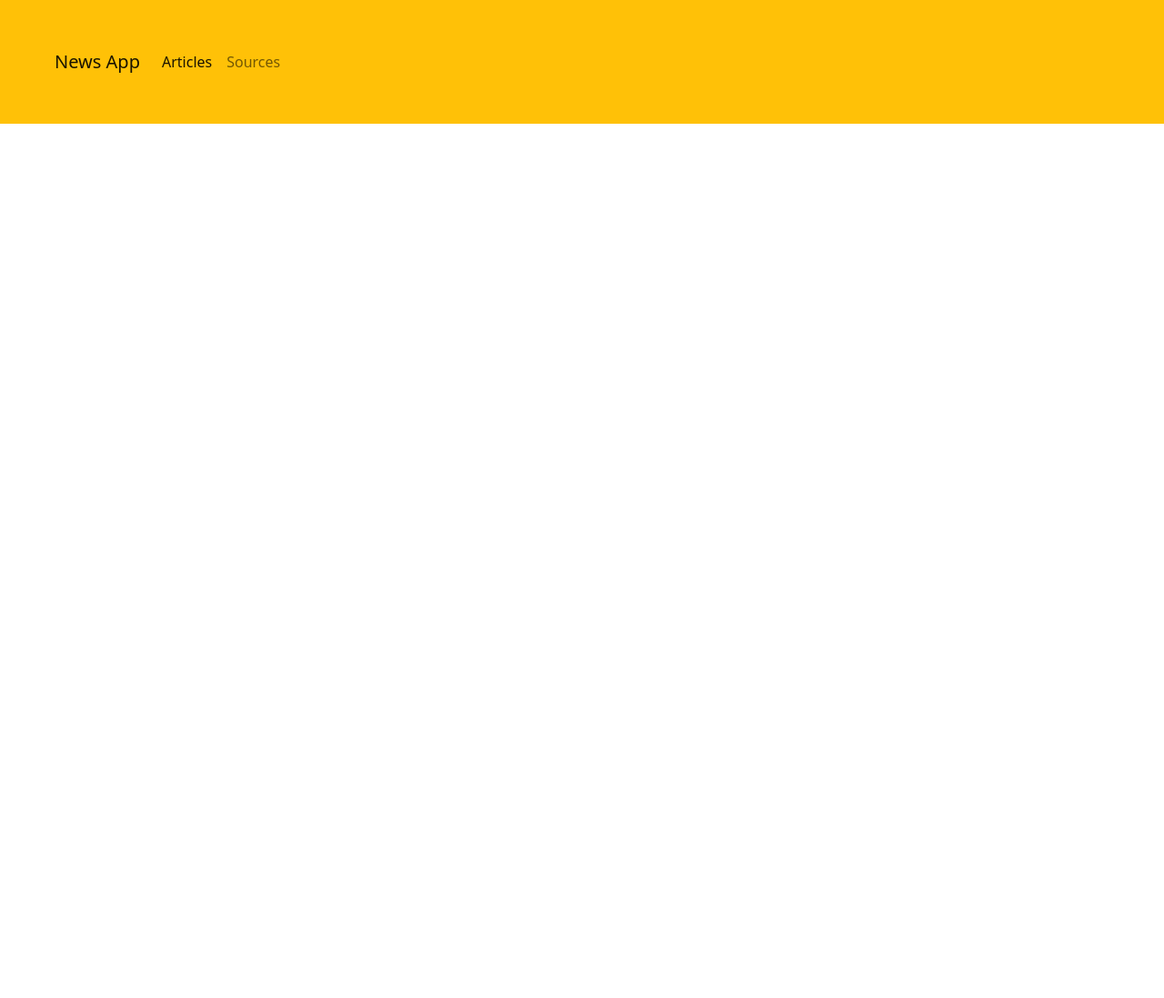
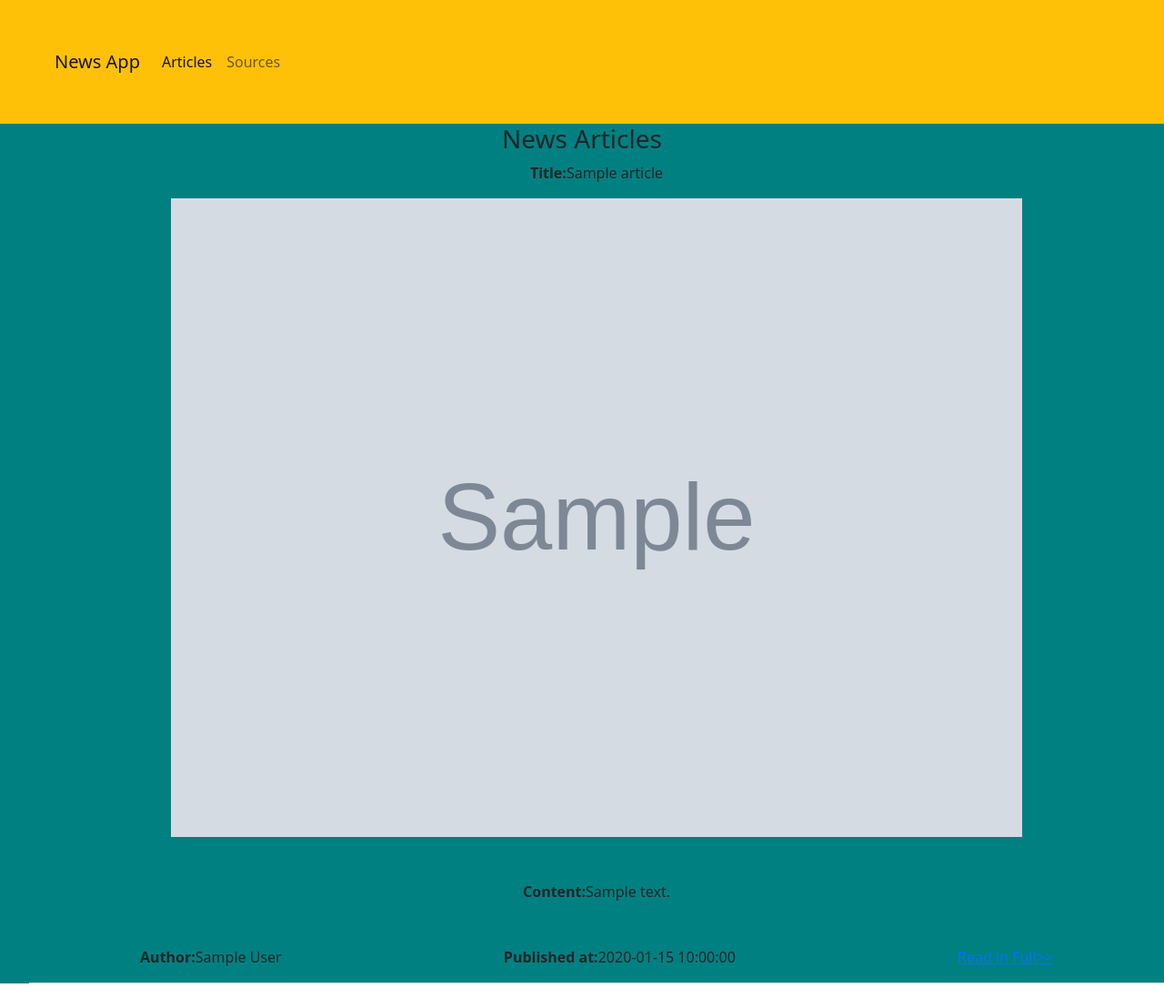
Before and after one commit to Abishag-Maitha/Pendo-News, a Flask app: template app/templates/articles.html in a window 1280 px wide. Shown: the whole page at 91% size. Before the commit the page ends 136 px from the top, so only its background shows below. Run offline with Flask 2, Linux system fonts and the light colour scheme; the template is opened without the code that fills it: most values are stand-ins (such as "Sample title", 1, 10 or a date in 2020); grey boxes marked "Sample" are stand-in pictures.

Commit message:
content for articles

```diff
--- a/app/templates/articles.html
+++ b/app/templates/articles.html
@@ -2,3 +2,28 @@
 {%block title%}
 {{title}}
 {%endblock%}
+{%block content%}
+<style>
+.image{
+    width: 75%;
+}
+</style>
+<div>
+    <h3>News Articles</h3>
+    <ul>
+        {%for article in articles%}
+        <li class="list-unstyled mx-auto p-4, border-bottom">
+            <p><strong>Title:</strong><span>{{article.title}}</span></p>
+            <img src="{{article.urlToImage}}" alt="" class="image">
+            <p class="p-4 my-4"><strong>Content:</strong><span>{{article.content}}</span></p>
+            <div class="d-flex justify-content-around">
+                <p><strong>Author:</strong><span>{{article.author}}</span></p>
+                <p><strong>Published at:</strong><span>{{article.publishedAt}}</span></p>
+                <a href="{{article.url}}" target="blank" class="d-block">Read in Full>></a>
+            </div>
+        </li>
+        {%endfor%}
+    </ul>
+</div>
+
+{%endblock%}
```
